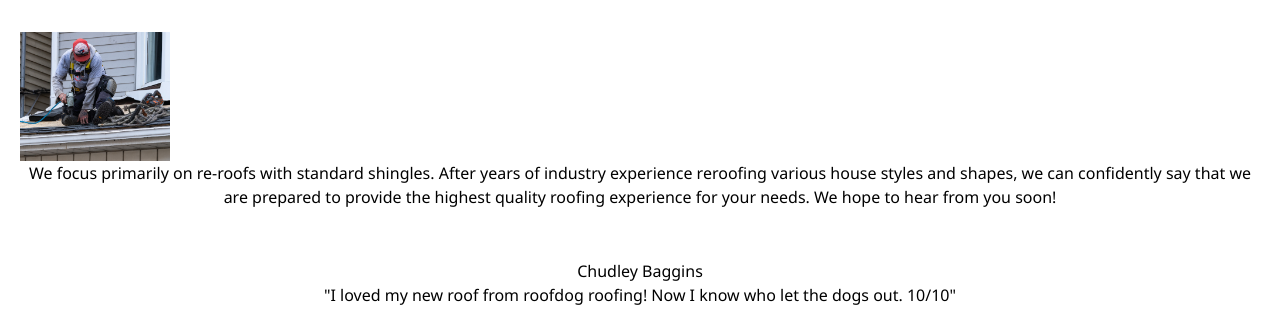
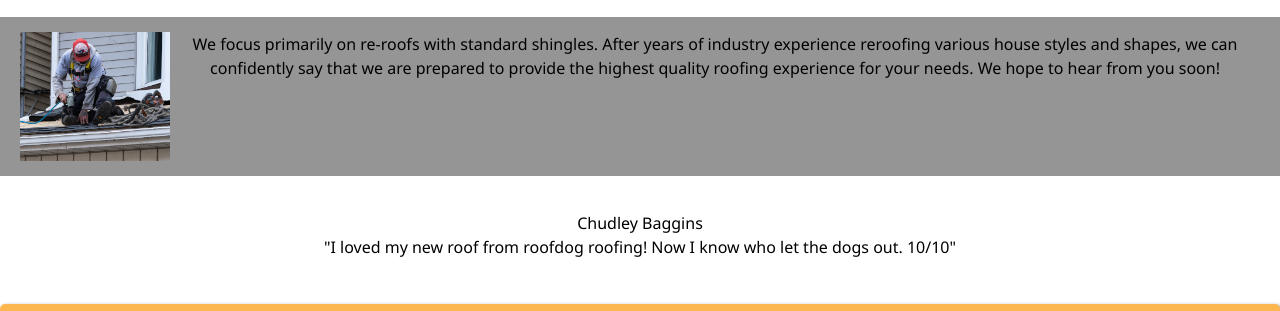
Before and after one commit to ReggyC/roofdogroofing, a plain HTML site: page index.html in a window 1280 px wide. Shown: the part 493-804 px from the top of the page. Drawn offline with Linux system fonts and the light colour scheme.

Commit message:
Small changes

```diff
--- a/css/style.css
+++ b/css/style.css
@@ -217,6 +217,9 @@ footer hr{ width: 50%; }
     max-height: 300px;
     margin-top: 20px;
     padding: 15px 20px;
+    display:flex;
+    flex-wrap:nowrap;
+    background-color: #47474793;
 }
 .card-1 img{
     max-width:150px;
--- a/index.html
+++ b/index.html
@@ -46,7 +46,7 @@
     <main class="container">
         <section id="about-home" class="about-home">
             <h2>Who is Roofdog Roofing?</h2>
-            <div id="card-1" class="card-1 row">
+            <div id="card-1" class="card-1">
                 <img src="./images/roofer.jpg" alt="Roofer" >
                 <p>We focus primarily on re-roofs with standard shingles. After years of industry experience reroofing various house styles and shapes, we can confidently say that we are prepared to provide the highest quality roofing experience for your needs. We hope to hear from you soon!</p>
             </div>
```
